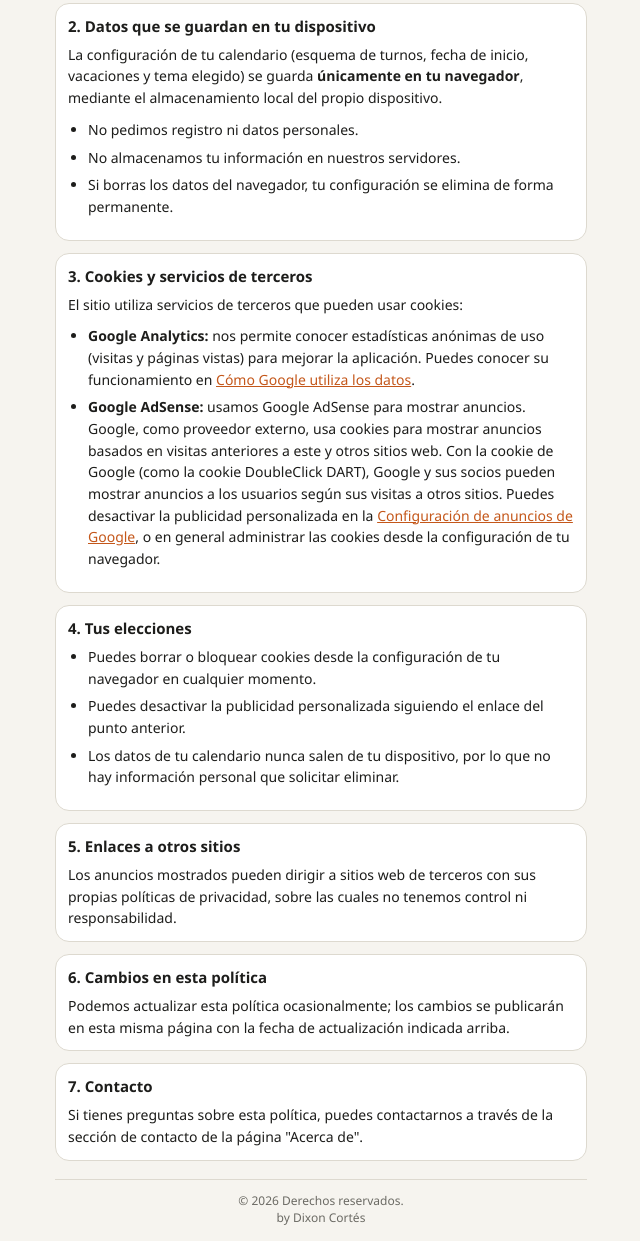
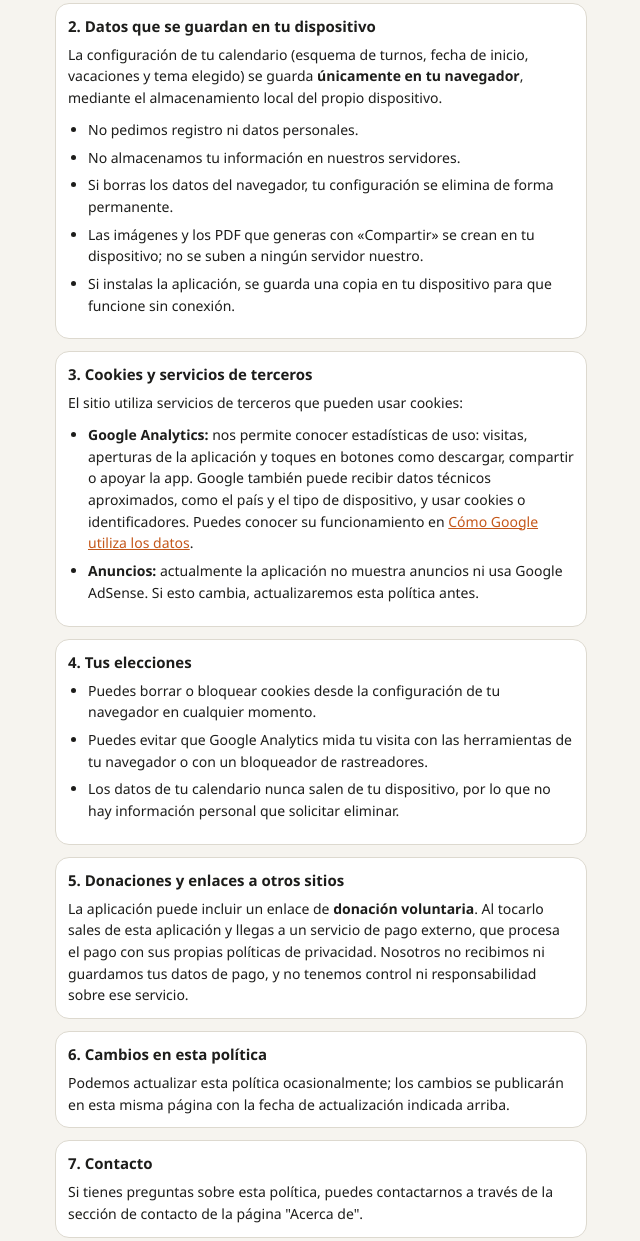
Before and after one commit to Calendarioturnos/calendarioturnos.github.io, a plain HTML site: page privacidad.html in a window 1280 px wide. Shown: the part 252-1493 px from the top of the page, without its empty margins (319-959 px from the left). Drawn offline with Linux system fonts and the light colour scheme.

Commit message:
Add files via upload

```diff
--- a/privacidad.html
+++ b/privacidad.html
@@ -6,7 +6,7 @@
 <script>try{document.documentElement.setAttribute("data-theme",localStorage.getItem("tema")||"light")}catch(e){document.documentElement.setAttribute("data-theme","light")}</script>
 <meta name="viewport" content="width=device-width, initial-scale=1, viewport-fit=cover">
 <title>Política de privacidad · Calendario de turnos</title>
-<meta name="description" content="Política de privacidad de Calendario de turnos: qué datos se guardan en tu dispositivo, el uso de cookies de Google Analytics y Google AdSense, y tus opciones.">
+<meta name="description" content="Política de privacidad de Calendario de turnos: qué datos se guardan en tu dispositivo, el uso de Google Analytics, el enlace de donación voluntaria y tus opciones.">
 <meta name="theme-color" content="#c4571a">
 <link rel="icon" href="icon-192.png">
 <!-- Pega aquí el código de Google AdSense cuando te lo asignen -->
@@ -34,7 +34,7 @@ footer{text-align:center;color:var(--mut);font-size:12px;margin:18px 0 8px;paddi
 <body>
 <div class="top"><a href="./">&#8592; Volver al calendario</a></div>
 <h1>Política de privacidad</h1>
-<p class="sub">Última actualización: octubre de 2026</p>
+<p class="sub">Última actualización: noviembre de 2026</p>
 
 <div class="card">
 <h2>1. Introducción</h2>
@@ -48,6 +48,8 @@ footer{text-align:center;color:var(--mut);font-size:12px;margin:18px 0 8px;paddi
 <li>No pedimos registro ni datos personales.</li>
 <li>No almacenamos tu información en nuestros servidores.</li>
 <li>Si borras los datos del navegador, tu configuración se elimina de forma permanente.</li>
+<li>Las imágenes y los PDF que generas con «Compartir» se crean en tu dispositivo; no se suben a ningún servidor nuestro.</li>
+<li>Si instalas la aplicación, se guarda una copia en tu dispositivo para que funcione sin conexión.</li>
 </ul>
 </div>
 
@@ -55,8 +57,8 @@ footer{text-align:center;color:var(--mut);font-size:12px;margin:18px 0 8px;paddi
 <h2>3. Cookies y servicios de terceros</h2>
 <p>El sitio utiliza servicios de terceros que pueden usar cookies:</p>
 <ul>
-<li><b>Google Analytics:</b> nos permite conocer estadísticas anónimas de uso (visitas y páginas vistas) para mejorar la aplicación. Puedes conocer su funcionamiento en <a href="https://policies.google.com/technologies/partner-sites" target="_blank" rel="noopener">Cómo Google utiliza los datos</a>.</li>
-<li><b>Google AdSense:</b> usamos Google AdSense para mostrar anuncios. Google, como proveedor externo, usa cookies para mostrar anuncios basados en visitas anteriores a este y otros sitios web. Con la cookie de Google (como la cookie DoubleClick DART), Google y sus socios pueden mostrar anuncios a los usuarios según sus visitas a otros sitios. Puedes desactivar la publicidad personalizada en la <a href="https://adssettings.google.com" target="_blank" rel="noopener">Configuración de anuncios de Google</a>, o en general administrar las cookies desde la configuración de tu navegador.</li>
+<li><b>Google Analytics:</b> nos permite conocer estadísticas de uso: visitas, aperturas de la aplicación y toques en botones como descargar, compartir o apoyar la app. Google también puede recibir datos técnicos aproximados, como el país y el tipo de dispositivo, y usar cookies o identificadores. Puedes conocer su funcionamiento en <a href="https://policies.google.com/technologies/partner-sites" target="_blank" rel="noopener">Cómo Google utiliza los datos</a>.</li>
+<li><b>Anuncios:</b> actualmente la aplicación no muestra anuncios ni usa Google AdSense. Si esto cambia, actualizaremos esta política antes.</li>
 </ul>
 </div>
 
@@ -64,14 +66,14 @@ footer{text-align:center;color:var(--mut);font-size:12px;margin:18px 0 8px;paddi
 <h2>4. Tus elecciones</h2>
 <ul>
 <li>Puedes borrar o bloquear cookies desde la configuración de tu navegador en cualquier momento.</li>
-<li>Puedes desactivar la publicidad personalizada siguiendo el enlace del punto anterior.</li>
+<li>Puedes evitar que Google Analytics mida tu visita con las herramientas de tu navegador o con un bloqueador de rastreadores.</li>
 <li>Los datos de tu calendario nunca salen de tu dispositivo, por lo que no hay información personal que solicitar eliminar.</li>
 </ul>
 </div>
 
 <div class="card">
-<h2>5. Enlaces a otros sitios</h2>
-<p>Los anuncios mostrados pueden dirigir a sitios web de terceros con sus propias políticas de privacidad, sobre las cuales no tenemos control ni responsabilidad.</p>
+<h2>5. Donaciones y enlaces a otros sitios</h2>
+<p>La aplicación puede incluir un enlace de <b>donación voluntaria</b>. Al tocarlo sales de esta aplicación y llegas a un servicio de pago externo, que procesa el pago con sus propias políticas de privacidad. Nosotros no recibimos ni guardamos tus datos de pago, y no tenemos control ni responsabilidad sobre ese servicio.</p>
 </div>
 
 <div class="card">
```
